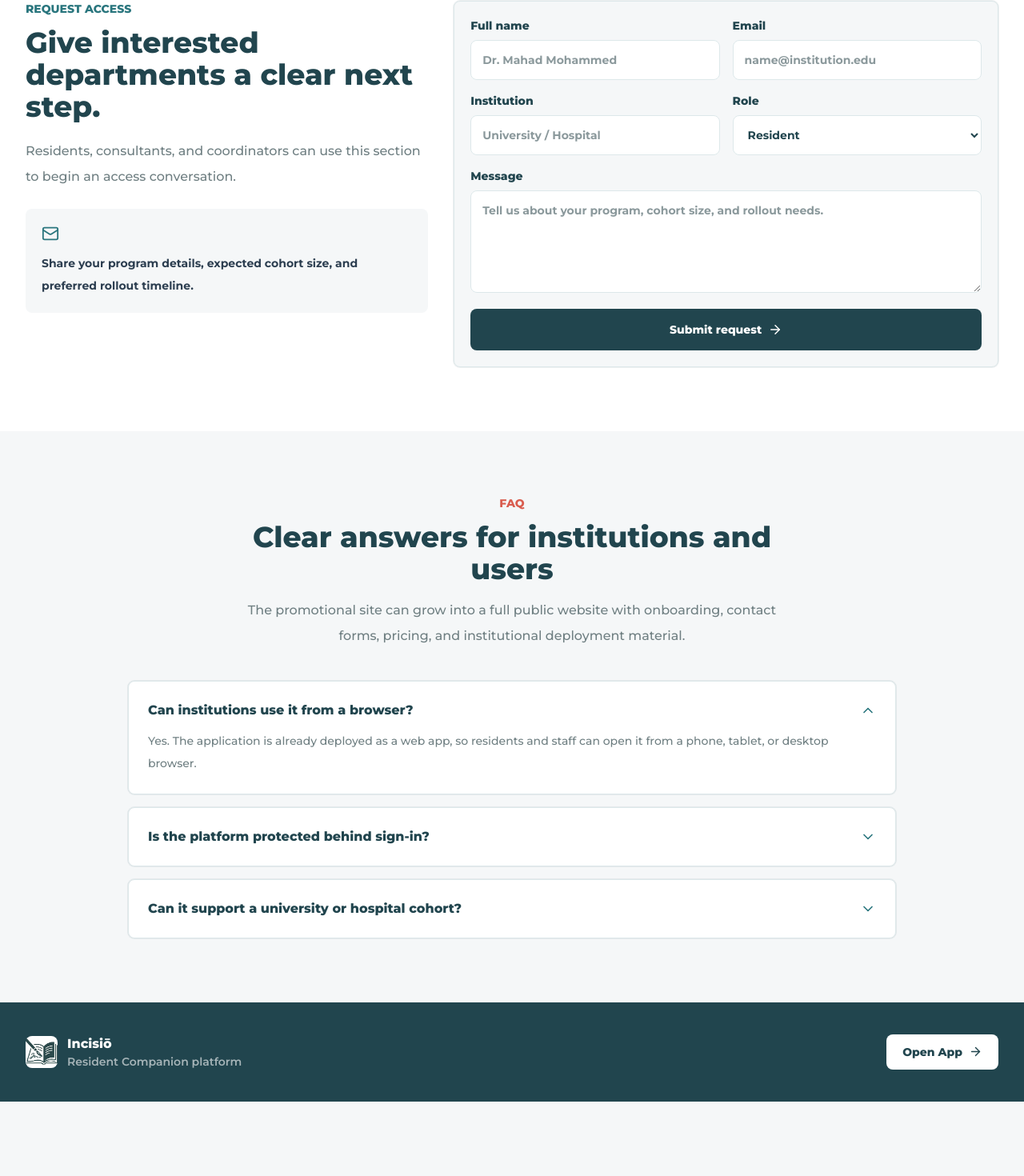
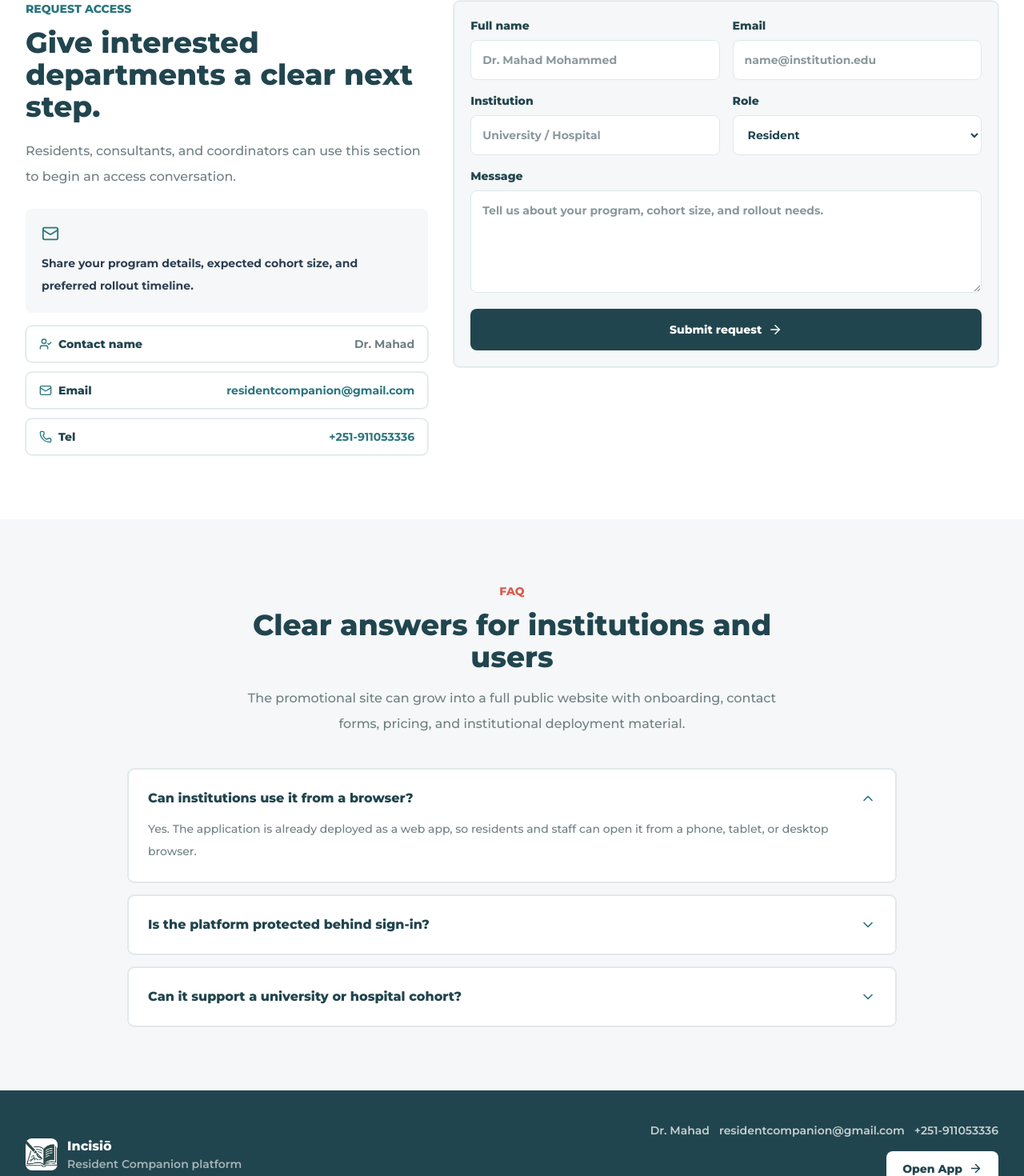
Before and after one commit to Abukoking94/INCISO_PROMO_SITE, a React (Vite) app: page / in a window 1280 px wide. Shown: the part 9918-11388 px from the top of the page at 80% size. Before the commit the page ends 11295 px from the top, so only its background shows below. Built offline with nearby package versions, Linux system fonts and the light colour scheme.

Commit message:
Add promo site contact details

```diff
--- a/src/App.jsx
+++ b/src/App.jsx
@@ -22,6 +22,7 @@ import {
   Menu,
   MessageSquareText,
   MonitorSmartphone,
+  Phone,
   SearchCheck,
   ShieldCheck,
   Sparkles,
@@ -33,6 +34,27 @@ import {
 import { useEffect, useRef, useState } from 'react'
 
 const appUrl = 'https://resident-companion.web.app'
+
+const contactDetails = [
+  {
+    label: 'Contact name',
+    value: 'Dr. Mahad',
+    href: null,
+    icon: UserCheck,
+  },
+  {
+    label: 'Email',
+    value: 'residentcompanion@gmail.com',
+    href: 'mailto:residentcompanion@gmail.com',
+    icon: Mail,
+  },
+  {
+    label: 'Tel',
+    value: '+251-911053336',
+    href: 'tel:+251911053336',
+    icon: Phone,
+  },
+]
 
 const navItems = [
   ['Platform', '#platform'],
@@ -1482,6 +1504,31 @@ function RequestAccess() {
             Share your program details, expected cohort size, and preferred
             rollout timeline.
           </div>
+          <div className="mt-4 grid gap-3">
+            {contactDetails.map(({ label, value, href, icon: Icon }) => (
+              <div
+                key={label}
+                className="flex items-center justify-between gap-4 rounded-lg border border-brand-line bg-white px-4 py-3 text-sm shadow-line"
+              >
+                <span className="flex items-center gap-2 font-extrabold text-brand-ink">
+                  <Icon size={16} className="text-brand-teal" />
+                  {label}
+                </span>
+                {href ? (
+                  <a
+                    href={href}
+                    className="text-right font-bold text-brand-teal transition hover:text-brand-ink"
+                  >
+                    {value}
+                  </a>
+                ) : (
+                  <span className="text-right font-bold text-brand-muted">
+                    {value}
+                  </span>
+                )}
+              </div>
+            ))}
+          </div>
         </div>
 
         <form
@@ -1589,7 +1636,7 @@ function FAQItem({ faq, defaultOpen = false }) {
 function Footer() {
   return (
     <footer className="bg-brand-ink px-5 py-10 text-white sm:px-8">
-      <div className="mx-auto flex max-w-7xl flex-col gap-6 sm:flex-row sm:items-center sm:justify-between">
+      <div className="mx-auto flex max-w-7xl flex-col gap-6 lg:flex-row lg:items-center lg:justify-between">
         <div className="flex items-center gap-3">
           <img
           src="/incisio-icon.png"
@@ -1603,6 +1650,16 @@ function Footer() {
             </div>
           </div>
         </div>
+        <div className="flex flex-col gap-4 lg:items-end">
+          <div className="flex flex-wrap gap-3 text-sm font-semibold text-white/75">
+            <span>Dr. Mahad</span>
+            <a className="hover:text-white" href="mailto:residentcompanion@gmail.com">
+              residentcompanion@gmail.com
+            </a>
+            <a className="hover:text-white" href="tel:+251911053336">
+              +251-911053336
+            </a>
+          </div>
           <a
             href={appUrl}
             className="btn-lift inline-flex items-center justify-center gap-2 rounded-lg bg-white px-5 py-3 text-sm font-extrabold text-brand-ink hover:bg-brand-mist"
@@ -1610,6 +1667,7 @@ function Footer() {
             Open App
             <ArrowRight size={17} />
           </a>
+        </div>
       </div>
     </footer>
   )
```
Lines whose indentation alone changed are shown as unchanged.
